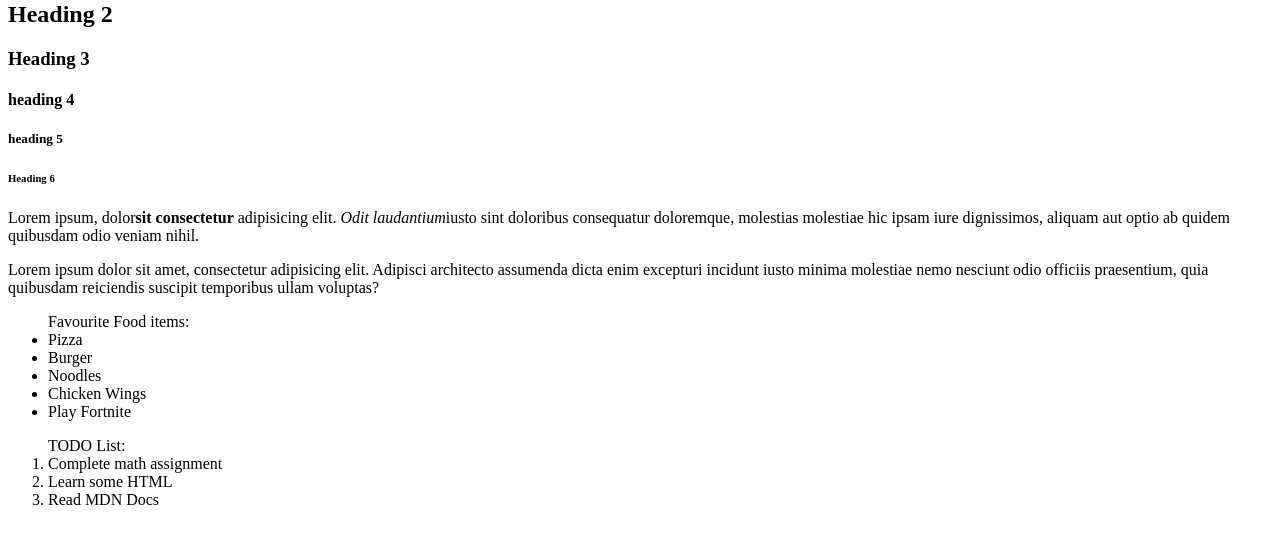
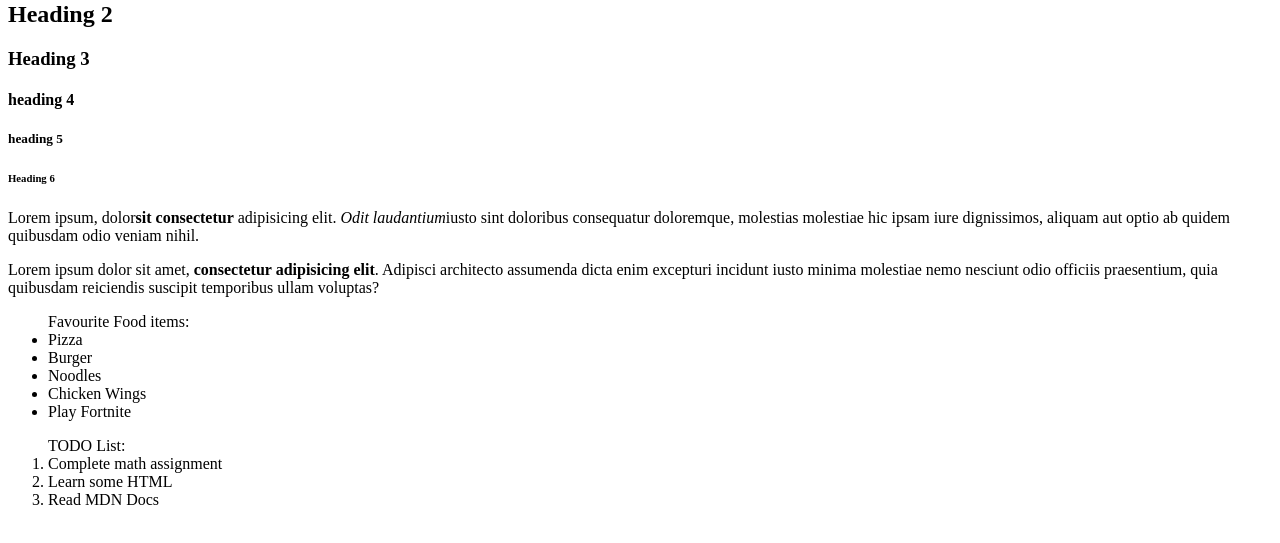
Before and after one commit to appleartic999/The-Odin-Project-Learnings, a plain HTML site: page HTML Foundations/index.html in a window 1280 px wide. Shown: the part 79-622 px from the top of the page. Drawn offline with Linux system fonts and the light colour scheme.

Commit message:
Some text changes

```diff
--- a/HTML Foundations/index.html
+++ b/HTML Foundations/index.html
@@ -19,7 +19,7 @@
     quidem quibusdam odio veniam nihil.
 </p>
 <p>
-    Lorem ipsum dolor sit amet, consectetur adipisicing elit. Adipisci architecto assumenda dicta
+    Lorem ipsum dolor sit amet, <strong>consectetur adipisicing elit</strong>. Adipisci architecto assumenda dicta
     enim excepturi incidunt iusto minima molestiae nemo nesciunt odio officiis praesentium,
     quia quibusdam reiciendis suscipit temporibus ullam voluptas?
 </p>
```
